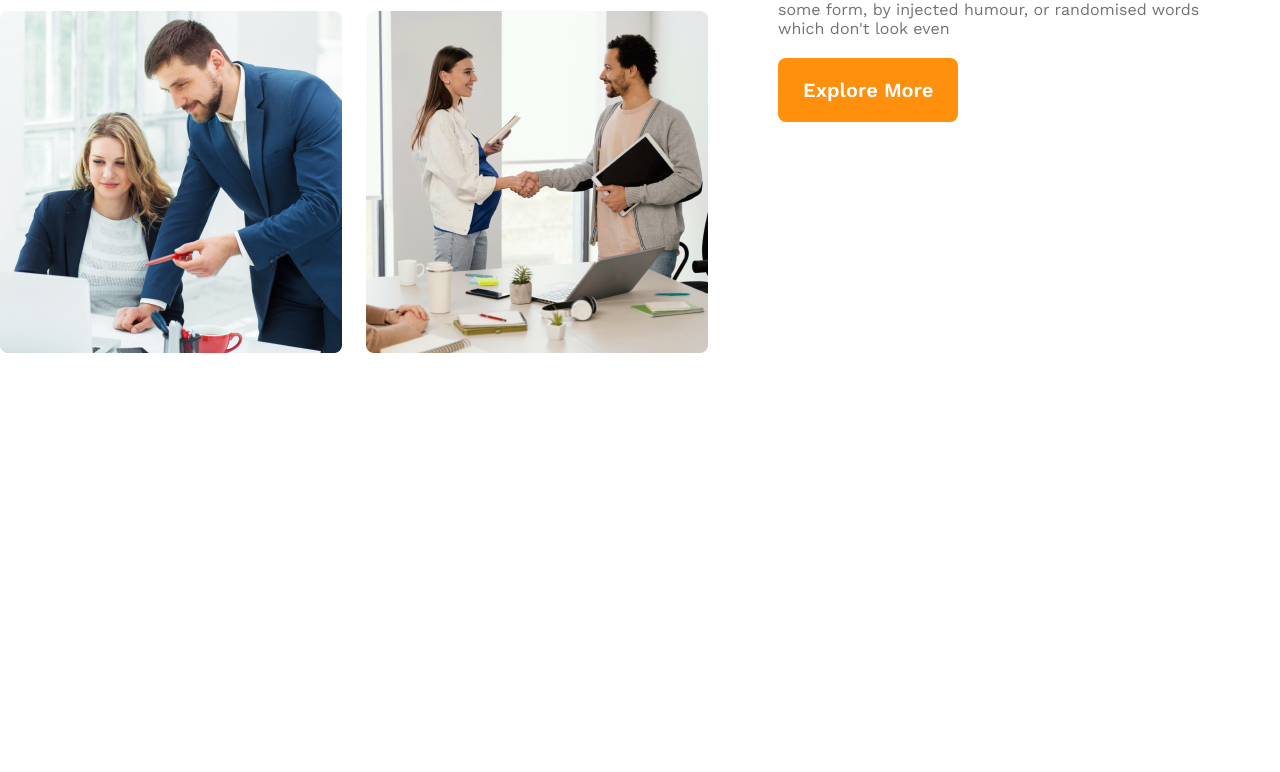
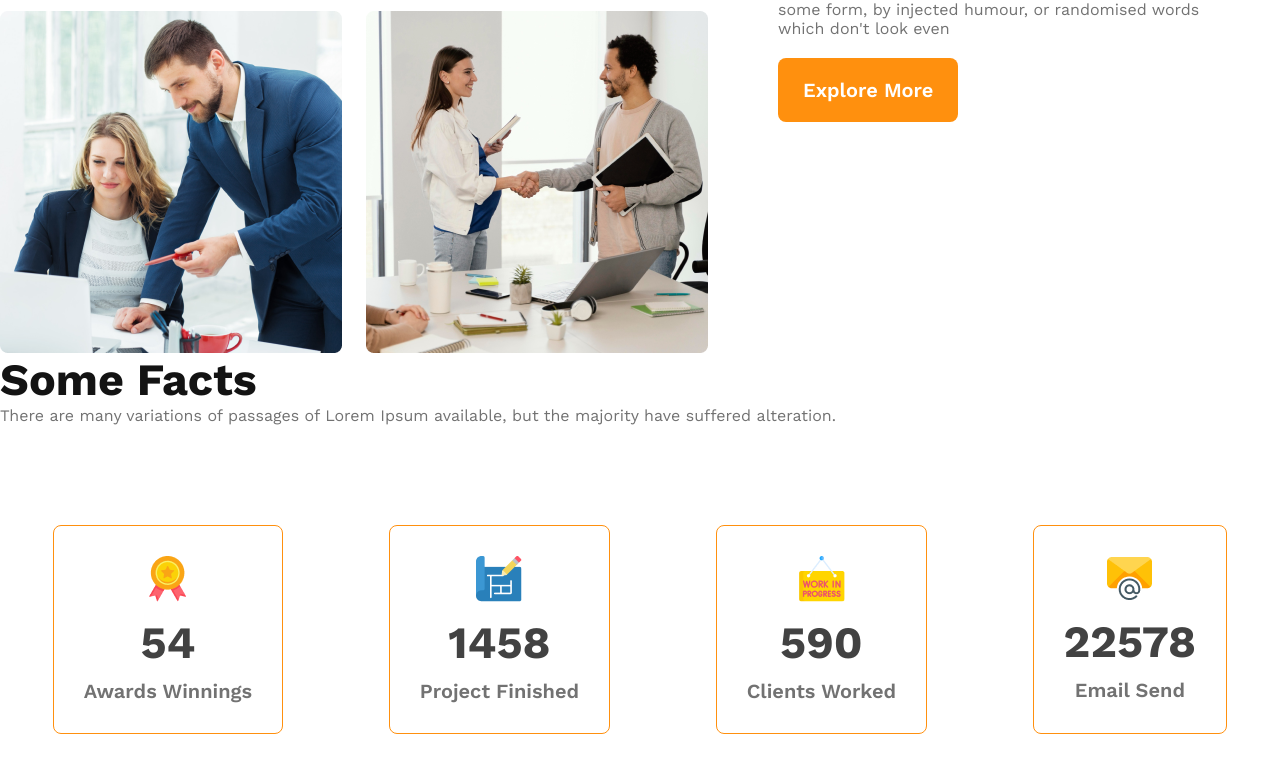
Before and after one commit to Sadatul99/g3-architects, a plain HTML site: page index.html in a window 1280 px wide. Shown: the part 1424-2196 px from the top of the page. Before the commit the page ends 1847 px from the top, so only its background shows below. Drawn offline with nearby package versions, Linux system fonts and the light colour scheme.

Commit message:
facts section done

```diff
--- a/index.html
+++ b/index.html
@@ -32,7 +32,7 @@
         </div>
     </header>
     <main>
-        <!-- teams sections start -->
+<!-- teams sections start -->
         <section class="teams-container">
             <div class="teams-img-container">
                 <img src="images/team1.png" alt="">
@@ -42,12 +42,43 @@
             </div>
             <div class="teams-content">
                 <h3 class="teams-title"><span class="quick-list text-light-gray">Quick list</span> <span>of Our</span>
-                    <span class="text-features">Features</span></h3>
+                    <span class="text-features">Features</span>
+                </h3>
                 <p class="text-light-gray">There are many variations of passages of Lorem Ipsum available, but the
                     majority have suffered alteration in some form, by injected humour, or randomised words which don't
                     look even</p>
                 <button class="btn-primary">Explore More</button>
             </div>
+        </section>
+<!-- facts section -->
+        <section class="facts">
+            <h3 class="section-title">Some Facts</h3>
+            <p class="text-light-gray">There are many variations of passages of Lorem Ipsum available, but the
+                    majority have suffered alteration.</p>
+            <div class="facts-card-container">
+            <!-- .card*4>img+h2.card-stats+p.card-title.text-light-gray -->
+                <div class="card">
+                    <img src="images/icons/ribon.png" alt="">
+                    <h2 class="card-stats">54</h2>
+                    <p class="card-title text-light-gray">Awards Winnings</p>
+                </div>
+                <div class="card">
+                    <img src="images/icons/projects.png" alt="">
+                    <h2 class="card-stats">1458</h2>
+                    <p class="card-title text-light-gray">Project Finished</p>
+                </div>
+                <div class="card">
+                    <img src="images/icons/customers.png" alt="">
+                    <h2 class="card-stats">590</h2>
+                    <p class="card-title text-light-gray">Clients Worked</p>
+                </div>
+                <div class="card">
+                    <img src="images/icons/email.png" alt="">
+                    <h2 class="card-stats">22578</h2>
+                    <p class="card-title text-light-gray">Email Send</p>
+                </div>
+            </div>
+        </section>
     </main>
     <footer></footer>
 </body>
--- a/styles/architect.css
+++ b/styles/architect.css
@@ -22,6 +22,12 @@
 
 .text-light-gray {
     color: #727272;
+}
+
+.section-title {
+    font-size: 2.8rem;
+    font-weight: 700;
+    color: #131313;
 }
 
 /* header styles */
@@ -124,6 +130,33 @@
     font-weight: 700;
 }
 
+/* facts section */
+.facts-card-container {
+    display: flex;
+    justify-content: space-around;
+    margin-top:100px;
+}
+
+.facts-card-container .card {
+    border-radius: 8px;
+    border: 1px solid #FF900E;
+    text-align: center;
+    padding: 30px;
+}
+
+.facts-card-container .card-title {
+    font-weight: 600;
+    font-size: 1.25rem;
+    margin-top: 5px;
+}
+
+.facts-card-container .card-stats {
+    font-size: 2.8rem;
+    color: #424242;
+    margin-top: 10px;
+    margin-bottom: 10px;
+}
+
 /* responsive section */
 @media screen and (max-width:576px) {
     header {
@@ -131,12 +164,22 @@
     }
 
     nav,
-    .teams-container {
+    .teams-container,
+    .facts-card-container {
         flex-direction: column;
     }
 
     .teams-img-container {
         grid-template-columns: 1fr;
+    }
+    .teams-content,
+    .facts-card-container {
+        padding-left: 20px;
+        padding-right: 20px;
+    }
+
+    .facts-card-container {
+        gap: 20px;
     }
 }
 
@@ -147,8 +190,7 @@
 
     nav,
     .features,
-    .teams-container
-    {
-    flex-direction: column;
+    .teams-container {
+        flex-direction: column;
+    }
 }
-}
```
